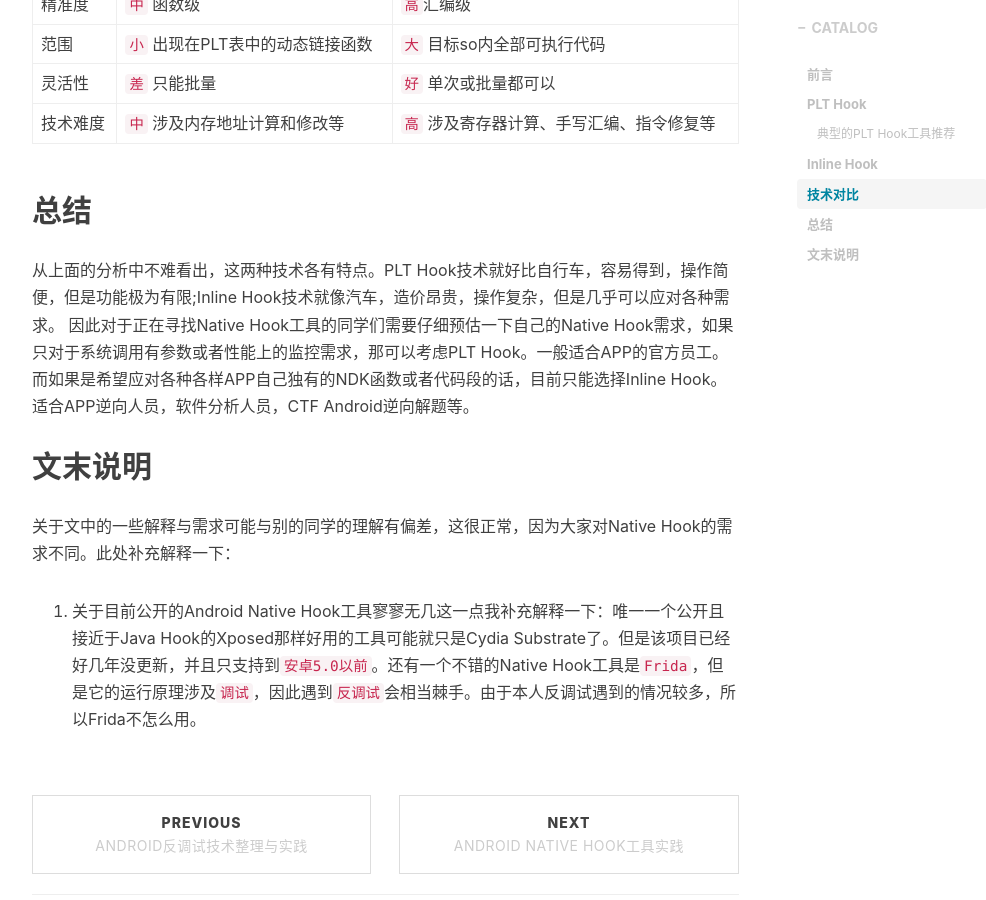
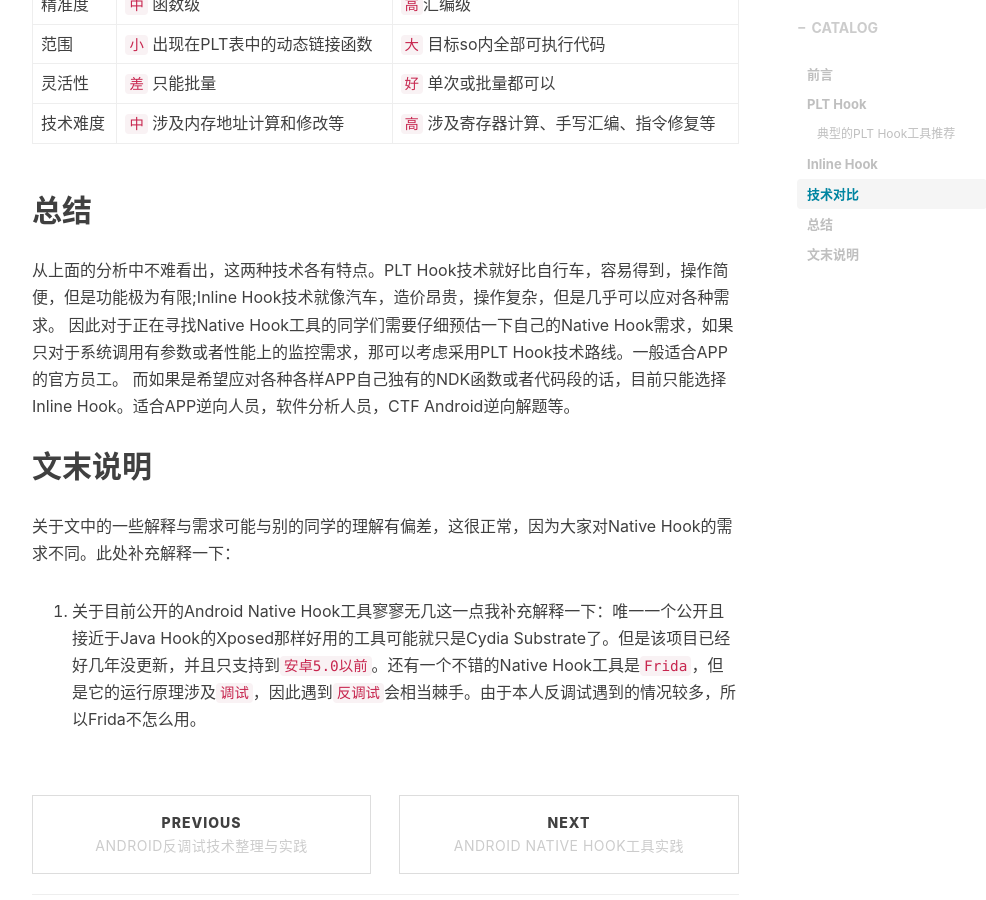
Before and after one commit to GToad/GToad.github.io, a Jekyll site: the page built from _posts/2018-07-05-Android-Native-Hook.markdown, in a window 1280 px wide and 900 px high, scrolled down 4302 px. Shown: the whole window, without its empty margins (233-1219 px from the left). Built offline with Jekyll 4.4.1, drawn with Linux system fonts in a browser that asks for light colours; nearby versions of some CDN libraries; comment, search, counter and statistics services are not loaded.

Commit message:
change article: android native hook

```diff
--- a/_posts/2018-07-05-Android-Native-Hook.markdown
+++ b/_posts/2018-07-05-Android-Native-Hook.markdown
@@ -90,7 +90,7 @@ tags:
 ## 总结
 
 从上面的分析中不难看出，这两种技术各有特点。PLT Hook技术就好比自行车，容易得到，操作简便，但是功能极为有限;Inline Hook技术就像汽车，造价昂贵，操作复杂，但是几乎可以应对各种需求。
-因此对于正在寻找Native Hook工具的同学们需要仔细预估一下自己的Native Hook需求，如果只对于系统调用有参数或者性能上的监控需求，那可以考虑PLT Hook。一般适合APP的官方员工。
+因此对于正在寻找Native Hook工具的同学们需要仔细预估一下自己的Native Hook需求，如果只对于系统调用有参数或者性能上的监控需求，那可以考虑采用PLT Hook技术路线。一般适合APP的官方员工。
 而如果是希望应对各种各样APP自己独有的NDK函数或者代码段的话，目前只能选择Inline Hook。适合APP逆向人员，软件分析人员，CTF Android逆向解题等。
 
 ## 文末说明
```
